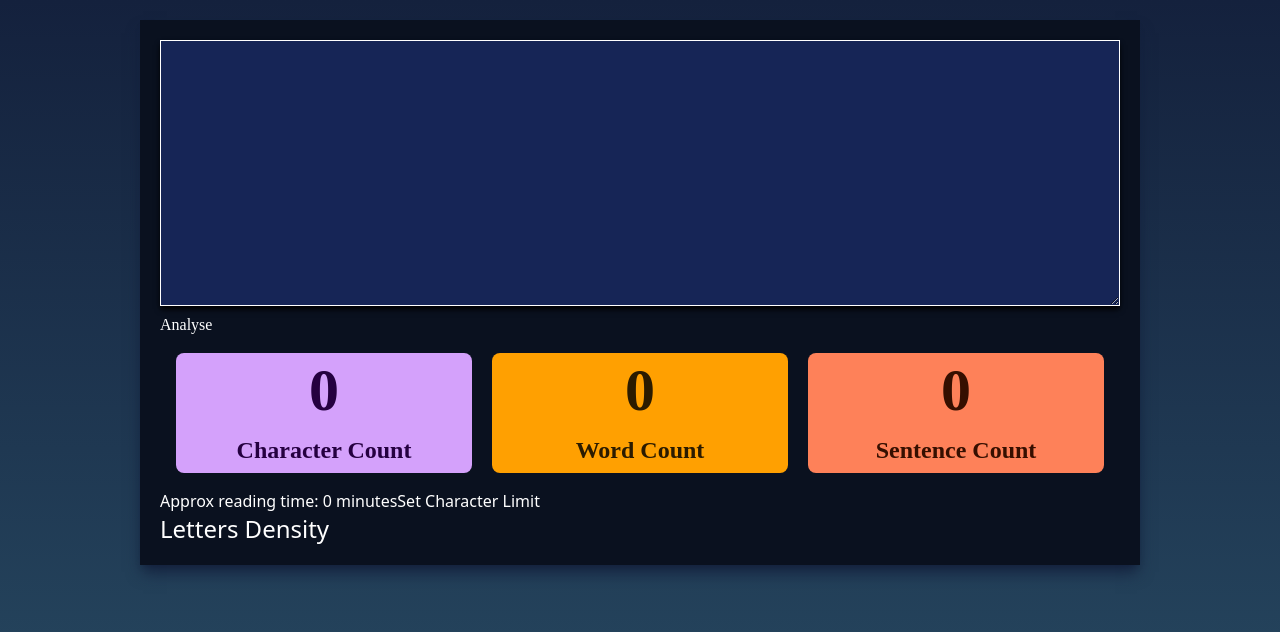
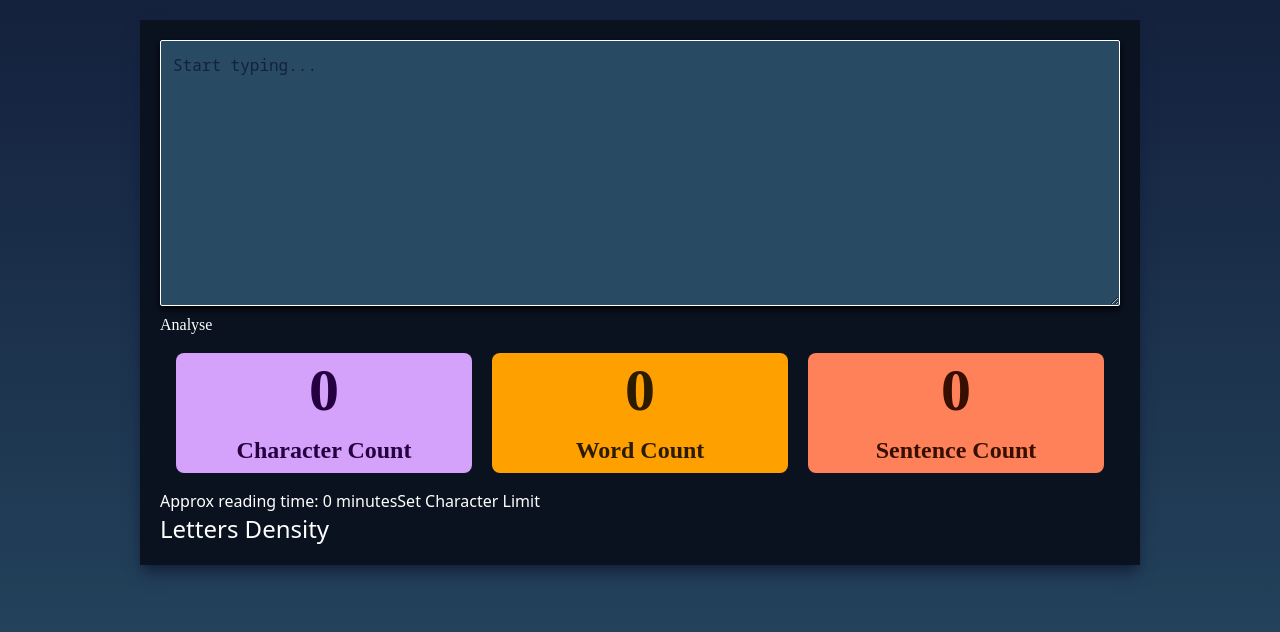
Before and after one commit to EstesJorie/LetterAnalyser, a React (Vite) app: page / in a window 1280 px wide. Shown: the top 632 px of the page. Built offline with nearby package versions, Linux system fonts and the light colour scheme; the HTML template or start-up script is replaced by a standard one; a web font is replaced by a local one.

Commit message:
Update bg and placeholder styles in textbox.jsx

```diff
--- a/src/components/textbox.jsx
+++ b/src/components/textbox.jsx
@@ -17,7 +17,8 @@ return (
         <>
         <div>
         <form onSubmit={handleFormSubmit} action="" id="text-form">
-            <textarea rows="10" name="text" className="w-full p-3 text-white bg-blue-950"></textarea>
+            <textarea rows="10" name="text" placeholder='Start typing...'
+             className="w-full p-3 mono rounded-xs text-white bg-[#284b63] placeholder-[#14213d]"></textarea>
             <br />
             <button className='scifi'> Analyse </button>
         </form>
```
